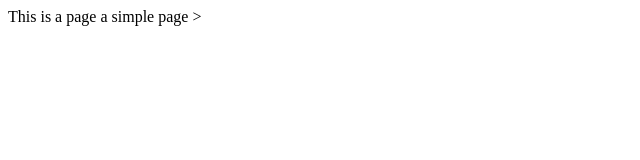
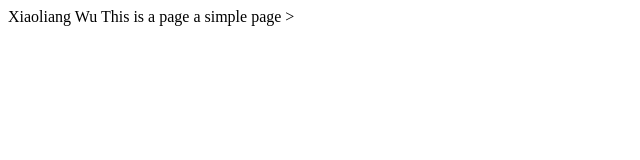
Before and after one commit to kkk724/CS_English, a plain HTML site: page xl.html in a window 1280 px wide. Shown: the whole page, without its empty margins (0-640 px from the left). Drawn offline with Linux system fonts and the light colour scheme.

Commit message:
add name

```diff
--- a/xl.html
+++ b/xl.html
@@ -4,6 +4,7 @@
          <title>Hi there</title>
     </head>
     <body>
+        Xiaoliang Wu
          This is a page
           a simple page
     </body>
```
